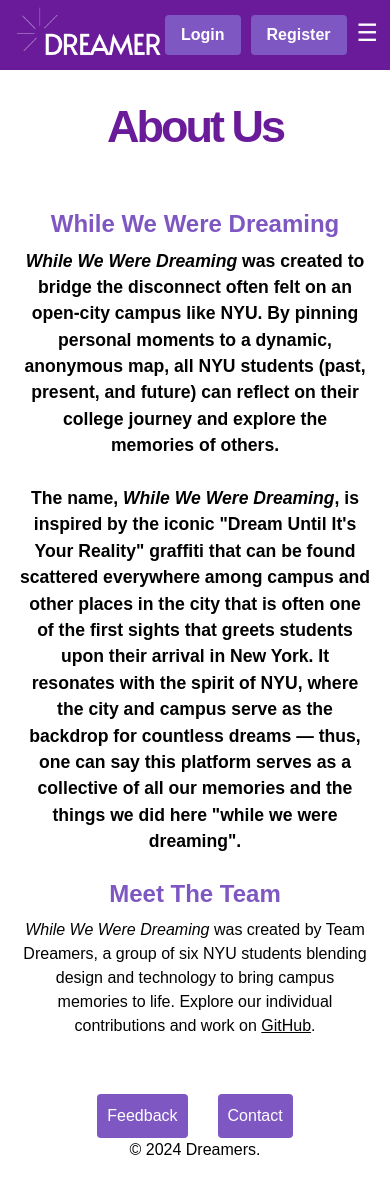
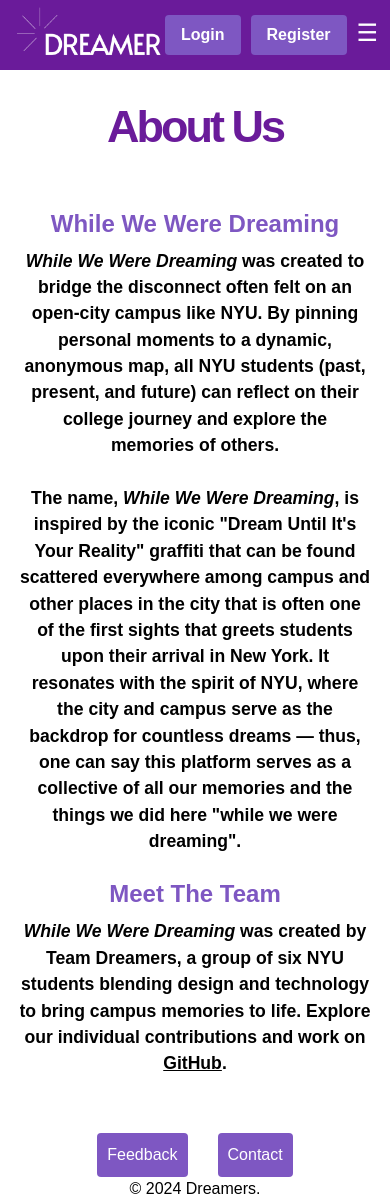
Before and after one commit to vishnukommuri326/Dreamers, a React (Create React App) app in the folder front-end/: page /about in a window 390 px wide. Before the commit the page ends 1162 px from the top, so only its background shows below. Built offline with nearby package versions, Linux system fonts and the light colour scheme; no server answers.

Commit message:
small frontend tweaks

```diff
--- a/front-end/src/components/form.js
+++ b/front-end/src/components/form.js
@@ -1,26 +1,77 @@
-import React from 'react';
-import Button from './button'
+import React, { useState } from 'react';
+import Button from './button';
 
-// InputField Component
-function InputField({ label, type, value, onChange, placeholder }) {
+// InputField Component with validation, tooltips, and character count
+function InputField({
+  label,
+  type,
+  value,
+  onChange,
+  placeholder,
+  required,
+  errorMessage,
+  tooltip,
+  maxLength,
+}) {
+  const [error, setError] = useState('');
+
+  const handleBlur = () => {
+    if (required && !value) {
+      setError(errorMessage || `${label} is required.`);
+    } else {
+      setError('');
+    }
+  };
+
   return (
     <div className="mb-4">
-      <label className="block text-sm font-medium text-purpleGrey">{label}</label>
+      <label className="block text-sm font-medium text-purpleGrey">
+        {label}
+        {tooltip && (
+          <span
+            title={tooltip}
+            className="ml-2 text-gray-400 cursor-pointer"
+          >
+            ?
+          </span>
+        )}
+      </label>
       <input
         type={type}
         value={value}
         onChange={onChange}
+        onBlur={handleBlur}
         placeholder={placeholder}
+        maxLength={maxLength}
         className="border p-2 rounded w-full"
       />
+      {maxLength && (
+        <p className="text-xs text-gray-500 mt-1">
+          {value.length}/{maxLength} characters
+        </p>
+      )}
+      {error && <p className="text-red-500 text-xs mt-1">{error}</p>}
     </div>
   );
 }
 
-// Dropdown Component
-function Dropdown({ options, onSelect }) {
+// Dropdown Component with multi-select support
+function Dropdown({ options, onSelect, isMulti }) {
+  const handleChange = (e) => {
+    if (isMulti) {
+      const selectedOptions = Array.from(e.target.selectedOptions, (option) => option.value);
+      onSelect(selectedOptions);
+    } else {
+      onSelect(e.target.value);
+    }
+  };
+
   return (
-    <select onChange={(e) => onSelect(e.target.value)} className="border p-2 rounded bg-purpleLighter border-purpleGrey text-gray-400">
+    <select
+      onChange={handleChange}
+      multiple={isMulti}
+      className="border p-2 rounded bg-purpleLighter border-purpleGrey text-gray-400"
+    >
       {options.map((option) => (
         <option key={option.value} value={option.value}>
           {option.label}
@@ -30,16 +81,77 @@ function Dropdown({ options, onSelect }) {
   );
 }
 
-// Form Component
-function Form({ children, onSubmit }) {
+// Textarea Component
+function Textarea({ label, value, onChange, placeholder }) {
   return (
-    <form onSubmit={onSubmit} className="p-4">
-      {children}  {/* Allows dynamic components to be passed in */}
-      <Button type="submit" >
-        Submit
-      </Button>
+    <div className="mb-4">
+      <label className="block text-sm font-medium text-purpleGrey">{label}</label>
+      <textarea
+        value={value}
+        onChange={onChange}
+        placeholder={placeholder}
+        className="border p-2 rounded w-full h-32"
+      />
+    </div>
+  );
+}
+
+// DynamicFieldList Component for dynamic field generation
+function DynamicFieldList({ fields, setFields }) {
+  const addField = () => {
+    setFields([...fields, { value: '' }]);
+  };
+
+  const removeField = (index) => {
+    setFields(fields.filter((_, i) => i !== index));
+  };
+
+  const updateField = (index, value) => {
+    const updatedFields = [...fields];
+    updatedFields[index].value = value;
+    setFields(updatedFields);
+  };
+
+  return (
+    <div className="mb-4">
+      {fields.map((field, index) => (
+        <div key={index} className="flex items-center mb-2">
+          <input
+            type="text"
+            value={field.value}
+            onChange={(e) => updateField(index, e.target.value)}
+            className="border p-2 rounded w-full mr-2"
+          />
+          <button
+            type="button"
+            onClick={() => removeField(index)}
+            className="text-red-500"
+          >
+            Remove
+          </button>
+        </div>
+      ))}
+      <button type="button" onClick={addField} className="text-blue-500">
+        Add Field
+      </button>
+    </div>
+  );
+}
+
+// Form Component with reset button and loading state
+function Form({ children, onSubmit, onReset, isLoading }) {
+  return (
+    <form onSubmit={onSubmit} onReset={onReset} className="p-4">
+      {children} {/* Allows dynamic components to be passed in */}
+      <div className="flex justify-between mt-4">
+        <Button type="reset">Reset</Button>
+        <Button type="submit" disabled={isLoading}>
+          {isLoading ? 'Submitting...' : 'Submit'}
+        </Button>
+      </div>
     </form>
   );
 }
 
-export { Form, InputField, Dropdown };
+// Export all components
+export { Form, InputField, Dropdown, Textarea, DynamicFieldList };
--- a/front-end/src/pages/About.js
+++ b/front-end/src/pages/About.js
@@ -1,38 +1,115 @@
+import React, { useEffect, useState } from 'react';
 import '../assets/styles/About.css';
 import '../assets/styles/App.css';
 import logo from '../assets/images/dreamer-1-Alternate.png';
 
-const About = props => {
+const About = (props) => {
+  const [fadeIn, setFadeIn] = useState(false);
+
+  useEffect(() => {
+    const timeout = setTimeout(() => {
+      setFadeIn(true);
+    }, 200); // Delay before text starts to fade in
+    return () => clearTimeout(timeout);
+  }, []);
+
+  // Inline styles for animation
+  const fadeInStyle = {
+    opacity: fadeIn ? 1 : 0,
+    transform: fadeIn ? 'translateY(0)' : 'translateY(20px)',
+    transition: 'opacity 1.5s ease, transform 1.5s ease',
+  };
+
+  // Inline styles for headings with hover effect
+  const headingStyle = {
+    color: '#8b94c2',
+    transition: 'color 0.3s ease',
+  };
+
+  const handleHeadingMouseEnter = (e) => {
+    e.target.style.color = '#e5f33d'; // Bright Yellow
+  };
+
+  const handleHeadingMouseLeave = (e) => {
+    e.target.style.color = '#8b94c2'; // Default Purple
+  };
+
   return (
     <div>
-      <h1 className='font-bold'>About Us</h1>
+      <h1
+        className="font-bold"
+        style={{ ...fadeInStyle, ...headingStyle }}
+        onMouseEnter={handleHeadingMouseEnter}
+        onMouseLeave={handleHeadingMouseLeave}
+      >
+        About Us
+      </h1>
 
-
-      <div className='w-[90vw] md:w-[60vw] text-center md:text-lg'>
-        <h3 className='text-2xl mb-2 text-purpleMedium'>While We Were Dreaming</h3>
-        <p className=''><i>While We Were Dreaming</i> was created to bridge the disconnect often felt on an open-city campus like NYU.
+      <div
+        className="w-[90vw] md:w-[60vw] text-center md:text-lg"
+        style={fadeInStyle}
+      >
+        <h3
+          className="text-2xl mb-2 text-purpleMedium"
+          style={headingStyle}
+          onMouseEnter={handleHeadingMouseEnter}
+          onMouseLeave={handleHeadingMouseLeave}
+        >
+          While We Were Dreaming
+        </h3>
+        <p>
+          <i>While We Were Dreaming</i> was created to bridge the disconnect often felt on an open-city campus like NYU.
           By pinning personal moments to a dynamic, anonymous map, all NYU students (past, present, and future) can reflect on their college journey and
           explore the memories of others.
-          <br></br><br></br>
+          <br />
+          <br />
           The name, <i>While We Were Dreaming</i>, is inspired by the iconic
           "Dream Until It's Your Reality" graffiti that can be found scattered everywhere among campus and other places in the city
           that is often one of the first sights that greets students upon their arrival in New York. It resonates with the spirit of
           NYU, where the city and campus serve as the backdrop for countless dreams — thus, one can say this platform serves as a collective
-            of all our memories and the things we did here "while we were dreaming".
+          of all our memories and the things we did here "while we were dreaming".
         </p>
-        <br></br>
-        <h3 className='text-2xl mb-2 text-purpleMedium'>Meet The Team</h3>
-
-        <i>While We Were Dreaming</i> was created by Team Dreamers, a group of six NYU students blending design and technology to bring campus memories to life.
-        Explore our individual contributions and work on <a class="underline" href="https://github.com/agiledev-students-fall2024/4-final-project-while-we-were-dreaming">GitHub</a>.
+        <br />
+        <h3
+          className="text-2xl mb-2 text-purpleMedium"
+          style={headingStyle}
+          onMouseEnter={handleHeadingMouseEnter}
+          onMouseLeave={handleHeadingMouseLeave}
+        >
+          Meet The Team
+        </h3>
+        <p>
+          <i>While We Were Dreaming</i> was created by Team Dreamers, a group of six NYU students blending design and technology to bring campus memories to life.
+          Explore our individual contributions and work on{' '}
+          <a
+            className="underline"
+            href="https://github.com/agiledev-students-fall2024/4-final-project-while-we-were-dreaming"
+          >
+            GitHub
+          </a>
+          .
+        </p>
       </div>
-      <br></br><br></br>
-      <div className="aboutpg-buttoncontainer">
-        <button type="button" className="feedback-btn" onClick={() => window.location.href = '/feedback'}>Feedback</button>
-        <button type="button" className="contact-btn" onClick={() => window.location.href = '/contact'}>Contact</button>
+      <br />
+      <br />
+      <div className="aboutpg-buttoncontainer" style={fadeInStyle}>
+        <button
+          type="button"
+          className="feedback-btn"
+          onClick={() => (window.location.href = '/feedback')}
+        >
+          Feedback
+        </button>
+        <button
+          type="button"
+          className="contact-btn"
+          onClick={() => (window.location.href = '/contact')}
+        >
+          Contact
+        </button>
       </div>
     </div>
-  )
-}
+  );
+};
 
 export default About;
```
